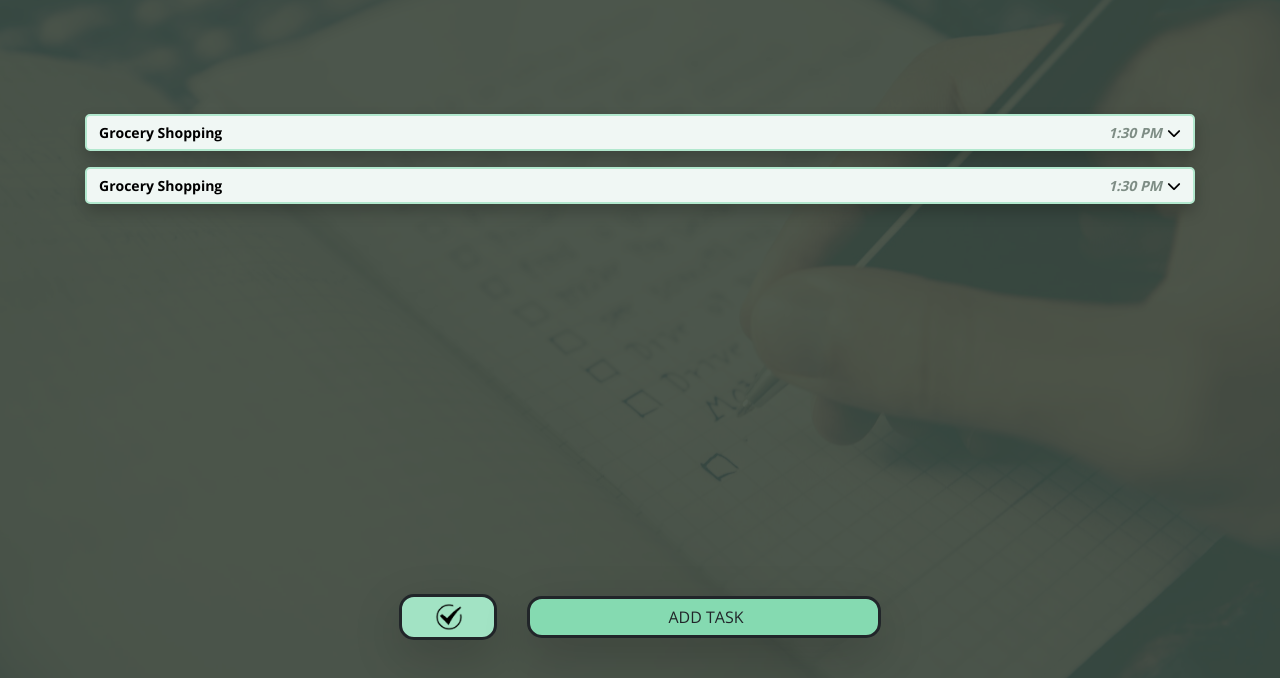
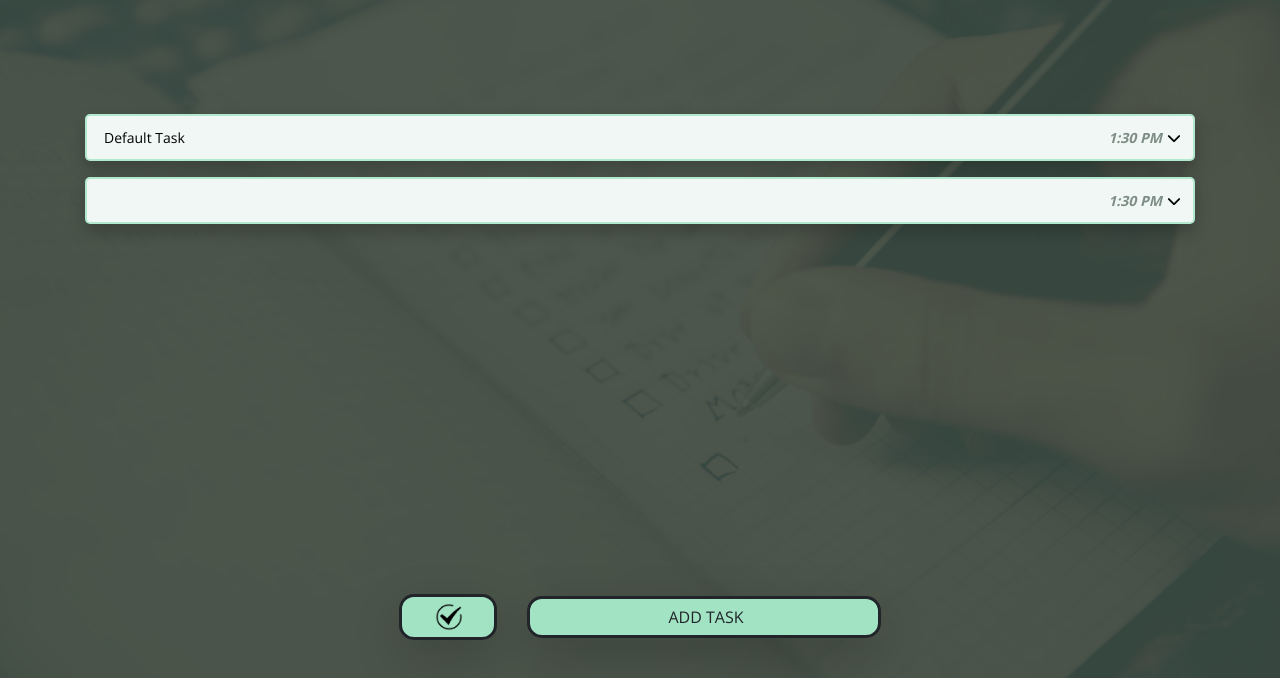
Before and after one commit to The-Aye-Team/Break-It-Down, a plain HTML site: page tasks.html in a window 1280 px wide. Both pictures are taken after a click on the button "ADD TASK". Shown: the part 120-798 px from the top of the page. Drawn offline with nearby package versions, Linux system fonts and the light colour scheme.

Commit message:
adds click event to the button creation and focus to the input field

```diff
--- a/assets/css/tasks.css
+++ b/assets/css/tasks.css
@@ -83,15 +83,13 @@ input:focus {
   transform: translate(-50%, 0);
 }
 
-@media (min-width:320px)  {
-
 input {
   border: none;
   padding: 5px;
+  background: transparent;
 }
-}
+
 @media (min-width: 320px) {
-
   #btnContainer {
     width: 100vw;
   }
--- a/assets/js/tasks.js
+++ b/assets/js/tasks.js
@@ -8,7 +8,7 @@ window.addEventListener("DOMContentLoaded", () => {
 
 const addTask = () => {
   const taskContainer = document.querySelector("#tasks-container .tasks-list");
-  console.log("Before Task is added");
+
   const randId = Math.floor(Math.random() * 10000);
 
   let tasks = `
@@ -23,7 +23,7 @@ const addTask = () => {
           style="text-align: left; font-weight: bold;"
           id = "dropdownMenuButton"
         >
-          Grocery Shopping
+        <input class="focus" type="text" maxlength="75" id="input${randId}">
           <span class="text-secondary " id="time-complete">1:30 PM</span>
           <i class="fa-solid fa-chevron-down"></i>
         </a>
@@ -60,16 +60,27 @@ const addTask = () => {
 
   taskContainer.innerHTML += tasks;
 
-  console.log("After Task is added");
+  const focus = document.querySelector(`#input${randId}`);
+
+  console.log(focus);
+
+  focus.focus();
+
+  focus.addEventListener("keypress", (e) => {
+    if (e.key === `Enter`) {
+      const taskInput = focus.value;
+      console.log(taskInput);
+      focus.readOnly = true;
+    }
+  });
 };
 
 inputField = document.querySelectorAll("input");
 
 [...inputField].forEach((input) => {
-  console.log(input);
   input.addEventListener("input", () => {
     let value = input.value;
-    let width = value.length * 8 + 20; // 8 is typically the character limit.
+    let width = value.length * 8 + 8; // 8 is typically the character limit.
     input.style.width = width + "px";
   });
 });
--- a/tasks.html
+++ b/tasks.html
@@ -47,7 +47,7 @@
             style="text-align: left; font-weight: bold;"
             id = "dropdownMenuButton"
           >
-            Grocery Shopping
+          <input class="" type="text" value="Default Task" readonly maxlength="75">
             <span class="text-secondary " id="time-complete">1:30 PM</span>
             <i class="fa-solid fa-chevron-down"></i>
           </a>
@@ -58,7 +58,7 @@
               <div class="d-flex justify-content-between align-items-center bg-white px-3 py-1 rounded-xl border border-3 border-primary mb-3">
                 <div class="d-flex align-items-center">
                   <i class="fa-solid fa-circle"></i>
-                  <input class="subTaskText" type="text" value="Sub Task" readonly>
+                  <input class="subTaskText" type="text" value="Sub Task" readonly maxlength="75">
                 </div>
                 <div class="editBtn">
                   <img id="editIcon" src="assets/img/editIcon.png" style="width: 13px;">
```
